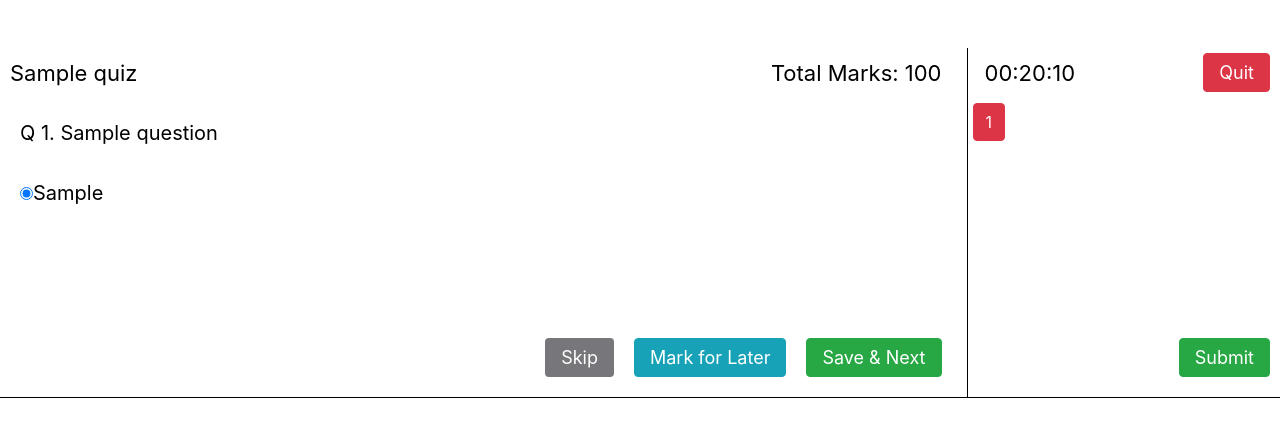
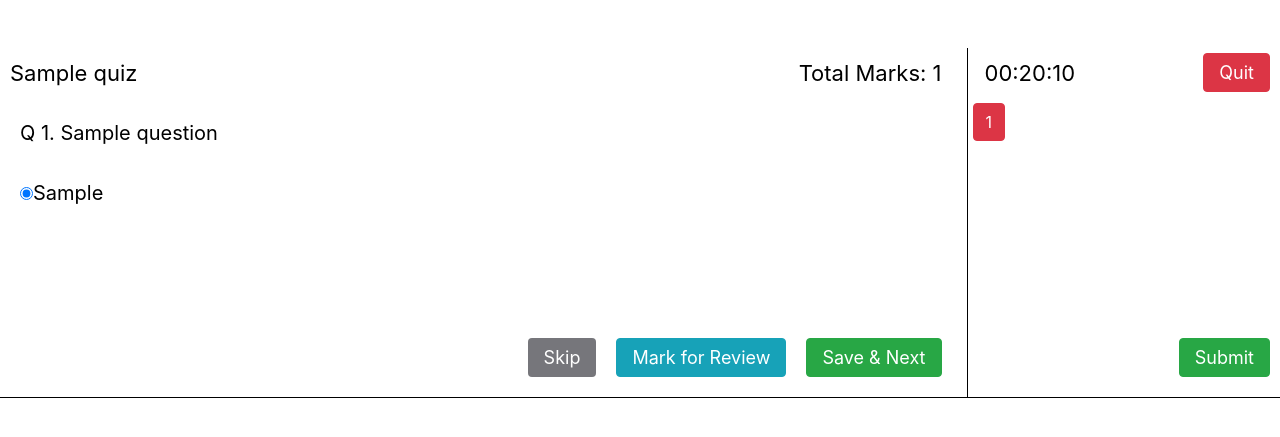
Before and after one commit to samyakjain101/quiz, a Django app: page /quiz/live/00000000-0000-0000-0000-000000000001 in a window 1280 px wide. Shown: the top 437 px of the page. Run offline with Django 3.2, Linux system fonts and the light colour scheme; a user stored in the database is signed in; tables that the repository leaves empty hold one stand-in row (values such as "Sample post"); some libraries are stand-ins or nearby versions.

Commit message:
Template Done

```diff
--- a/quiz_app/views.py
+++ b/quiz_app/views.py
@@ -62,7 +62,6 @@ class LiveQuiz(TemplateView):
         if not page_number:
             page_number = 1
         page_obj = paginator.get_page(page_number)
-
         context = {
             'page_obj' : page_obj,
             'allPages' : paginator.page_range,
@@ -128,27 +127,28 @@ def save_answer(request):
 
         try:
             quiz = QuizAnswerRecord.objects.get(record=quiz_record, question=question)
-            if to_do == "updateAns":
-                quiz.myAns = choice
+
+            if to_do == "saveAndNext":
                 jsonr['message'] = "Choice Updated"
             elif to_do == "markForReview":
                 quiz.status = QuizAnswerRecord.MARK_FOR_REVIEW
                 jsonr['message'] = "Marked For Review"
-            elif to_do == "dontMarkForReview":
-                quiz.status = QuizAnswerRecord.DONT_MARK_FOR_REVIEW
+
+            quiz.myAns = choice
             quiz.save()
+
         except QuizAnswerRecord.DoesNotExist:
+            if to_do == "saveAndNext":
+                jsonr['message'] = "Your response is saved"
+                status = QuizAnswerRecord.DONT_MARK_FOR_REVIEW
+            elif to_do == "markForReview":
+                jsonr['message'] = "Marked For Review"
+                status = QuizAnswerRecord.MARK_FOR_REVIEW
             QuizAnswerRecord.objects.create(
                 record=quiz_record,
                 question=question,
                 myAns=choice,
-                status=QuizAnswerRecord.DONT_MARK_FOR_REVIEW
+                status=status
             )
-            if to_do == "updateAns":
-                jsonr['message'] = "Your response is saved"
-            elif to_do == "markForReview":
-                jsonr['message'] = "last question marked for review"
-            elif to_do == "dontMarkForReview":
-                jsonr['message'] = "last question dont marked for review"
 
     return HttpResponse(json.dumps(jsonr), content_type='application/json')
--- a/templates/quiz_app/live_quiz.html
+++ b/templates/quiz_app/live_quiz.html
@@ -41,6 +41,7 @@
                 <button class="btn btn-danger btn-sm ajax-btn-page" url="?page={{ page_obj.paginator.num_pages }}">last
                     &raquo;</button>
                 {% endif %}
+
             </span>
         </div>
     </div>
--- a/templates/quiz_app/quiz_questions.html
+++ b/templates/quiz_app/quiz_questions.html
@@ -11,21 +11,21 @@
             <div class="col-lg-9" style="border-right: 1px solid black;">
                 <p class="quizheadtext floatleft">{{ page_obj.0.quiz.title }}</p>
                 <p class="quizheadtext floatright">
-                    Total Marks: 100
+                    Total Marks: {{ page_obj.paginator.num_pages }}
                 </p>
             </div>
             <div class="col-lg-3">
                 <p class="quiz-time floatleft">
                     <span class="bx bx-time"> 00:20:10</span>
                 </p>
-                <button class="btn btn-danger quitbtn">Quit</button>
+                <a class="btn btn-danger quitbtn" href="{% url 'quiz_app:quiz_result' quiz_id=page_obj.0.quiz.id %}">Quit</a>
             </div>
         </div>
         <div class="row" style="height:100%;">
             <div class="col-lg-9" style="border-right: 1px solid black; padding-bottom:8%;">
                 {% for question in page_obj %}
                     <p class="quiztext ajax-question-container" question_id="{{ question.id }}">
-                        Q <span id="qno">1</span>. {{ question.question }}
+                        Q <span>{{ question.question_number }}</span>. {{ question.question }}
                     </p>
                     {% for choice in question.choice_set.all %}
                         <p class="quiztext">
@@ -54,22 +54,27 @@
         </div>
         <div class="row" style="height:100%; border-bottom: 1px solid black;">
             <div class="col-lg-9" style="border-right: 1px solid black; padding-bottom:15px;">
-                <button class="btn btn-success quitbtn ajax-save-and-next" to_do="" onclick="save(document.getElementById('qno').innerHTML)">Save &
+                <button class="btn btn-success quitbtn ajax-save-mark" url="{% url 'quiz_app:ajax_save_live_quiz' %}" to_do="saveAndNext" onclick="save(document.getElementById('qno').innerHTML)">Save &
                     Next</button>
-                <button class="btn btn-info quitbtn" onclick="mark(document.getElementById('qno').innerHTML)">Mark for
-                    Later</button>
-                <button class="btn quitbtn skipbtn"
-                    onclick="skp(document.getElementById('qno').innerHTML)">Skip</button>
+                <button class="btn btn-info quitbtn ajax-save-mark" url="{% url 'quiz_app:ajax_save_live_quiz' %}" to_do="markForReview" onclick="mark(document.getElementById('qno').innerHTML)">Mark for
+                    Review</button>
+                <button class="btn quitbtn skipbtn ajax-btn-page-direct"
+                    {% if page_obj.has_previous %}url="?page=1"{% endif %}
+                    {% if page_obj.has_next %} url="?page={{ page_obj.next_page_number }}"{% endif %}>Skip</button>
             </div>
             <div class="col-lg-3" style="overflow-y: scroll;">
-                <button class="btn btn-success quitbtn">Submit</button>
+                <a class="btn btn-success quitbtn" href="{% url 'quiz_app:quiz_result' quiz_id=page_obj.0.quiz.id %}">Submit</a>
             </div>
         </div>
     </div>
 </section>
 
-<script src="{% static 'vendor/ajax/jquery.min.js' %}"></script>
-<script type="text/javascript">
+<!-- <script src="{% static 'vendor/ajax/jquery.min.js' %}"></script> -->
+
+{% endblock body_block %}
+
+{% block java_script %}
+<!-- <script type="text/javascript">
     var total = document.getElementById("totalq").innerHTML;
     $(document).ready(function () {
         n = document.getElementById("qno").innerHTML;
@@ -114,10 +119,6 @@
         $('#q' + n).css({ "opacity": "0.5" });
     }
 
-</script>
-
-{% endblock body_block %}
-
-{% block java_script %}
+</script> -->
 <script src="{% static 'js/live_quiz.js' %}"></script>
 {% endblock %}
```
Also changed, not shown: static/js/live_quiz.js (+2 -35 lines).
